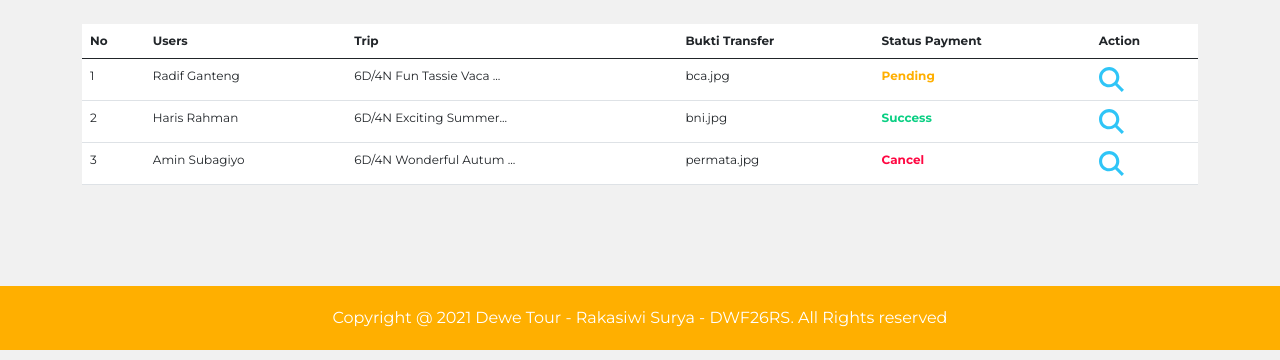
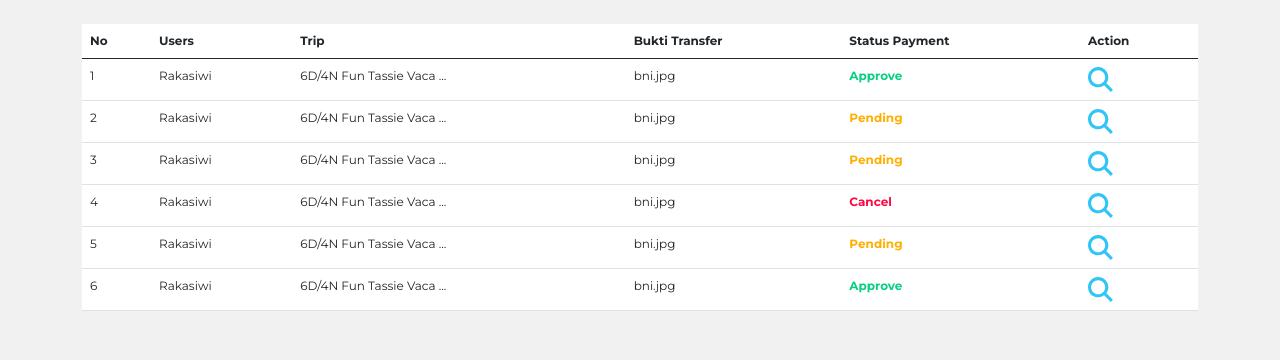
Before and after one commit to rakasiwisurya/dwf26rs_dewe_tour, a React (Create React App) app: page /list-transaction in a window 1280 px wide. Shown: the part 179-539 px from the top of the page. Built offline with nearby package versions, Linux system fonts and the light colour scheme.

Commit message:
add list transaction

```diff
--- a/src/components/ListTransaction.js
+++ b/src/components/ListTransaction.js
@@ -1,6 +1,6 @@
 import Magnify from "assets/icons/magnify.svg";
 
-export default function ListTransaction() {
+export default function ListTransaction({ data }) {
   return (
     <section className="list-transaction">
       <div className="container">
@@ -17,17 +17,27 @@ export default function ListTransaction() {
             </tr>
           </thead>
           <tbody>
-            <tr>
-              <td>1</td>
-              <td>Radif Ganteng</td>
-              <td>6D/4N Fun Tassie Vaca ...</td>
-              <td>bca.jpg</td>
-              <td className="text-primary fw-bold">Pending</td>
-              <td>
-                <img src={Magnify} alt="Magnify" width="25" height="25" />
-              </td>
-            </tr>
-            <tr>
+            {data.map((item, index) => (
+              <tr key={`list-transaction-${index}`}>
+                <td>{item.id}</td>
+                <td>{item.user}</td>
+                <td>{item.trip}</td>
+                <td>{item.proofPayment}</td>
+                <td
+                  className={`fw-bold ${
+                    item.status === "Pending" && "text-primary"
+                  } ${item.status === "Approve" && "text-success"} ${
+                    item.status === "Cancel" && "text-danger"
+                  }`}
+                >
+                  {item.status}
+                </td>
+                <td>
+                  <img src={Magnify} alt="Magnify" width="25" height="25" />
+                </td>
+              </tr>
+            ))}
+            {/* <tr>
               <td>2</td>
               <td>Haris Rahman</td>
               <td>6D/4N Exciting Summer...</td>
@@ -46,7 +56,7 @@ export default function ListTransaction() {
               <td>
                 <img src={Magnify} alt="Magnify" width="25" height="25" />
               </td>
-            </tr>
+            </tr> */}
           </tbody>
         </table>
       </div>
--- a/src/contexts/authContext.js
+++ b/src/contexts/authContext.js
@@ -1,5 +1,4 @@
 import { createContext, useReducer } from "react";
-import { Redirect } from "react-router";
 
 // this is initial value for global auth state (context)
 const initialValue = {
--- /dev/null
+++ b/src/json/listTransaction.json
@@ -0,0 +1,44 @@
+[
+  {
+    "id": "1",
+    "user": "Rakasiwi",
+    "trip": "6D/4N Fun Tassie Vaca ...",
+    "proofPayment": "bni.jpg",
+    "status": "Approve"
+  },
+  {
+    "id": "2",
+    "user": "Rakasiwi",
+    "trip": "6D/4N Fun Tassie Vaca ...",
+    "proofPayment": "bni.jpg",
+    "status": "Pending"
+  },
+  {
+    "id": "3",
+    "user": "Rakasiwi",
+    "trip": "6D/4N Fun Tassie Vaca ...",
+    "proofPayment": "bni.jpg",
+    "status": "Pending"
+  },
+  {
+    "id": "4",
+    "user": "Rakasiwi",
+    "trip": "6D/4N Fun Tassie Vaca ...",
+    "proofPayment": "bni.jpg",
+    "status": "Cancel"
+  },
+  {
+    "id": "5",
+    "user": "Rakasiwi",
+    "trip": "6D/4N Fun Tassie Vaca ...",
+    "proofPayment": "bni.jpg",
+    "status": "Pending"
+  },
+  {
+    "id": "6",
+    "user": "Rakasiwi",
+    "trip": "6D/4N Fun Tassie Vaca ...",
+    "proofPayment": "bni.jpg",
+    "status": "Approve"
+  }
+]
--- a/src/pages/Transaction.js
+++ b/src/pages/Transaction.js
@@ -1,13 +1,15 @@
 import Footer from "components/Footer";
 import Header from "components/Header";
 import ListTransaction from "components/ListTransaction";
+
+import listTransaction from "json/listTransaction.json";
 
 export default function Transaction() {
   return (
     <>
       <Header />
       <main>
-        <ListTransaction />
+        <ListTransaction data={listTransaction} />
       </main>
       <Footer />
     </>
```
